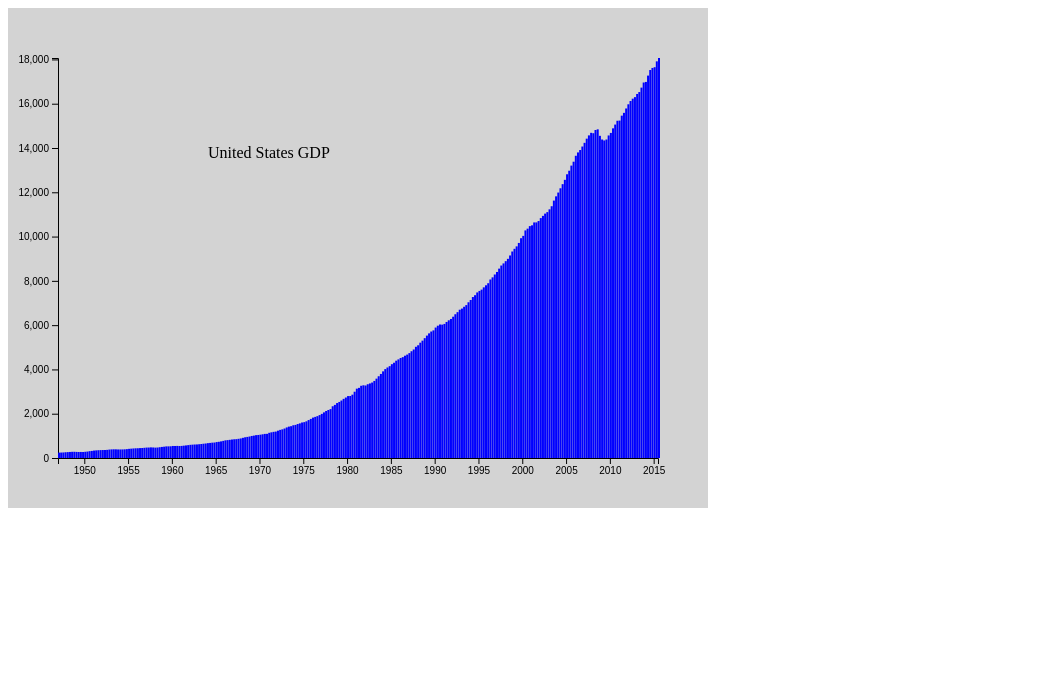
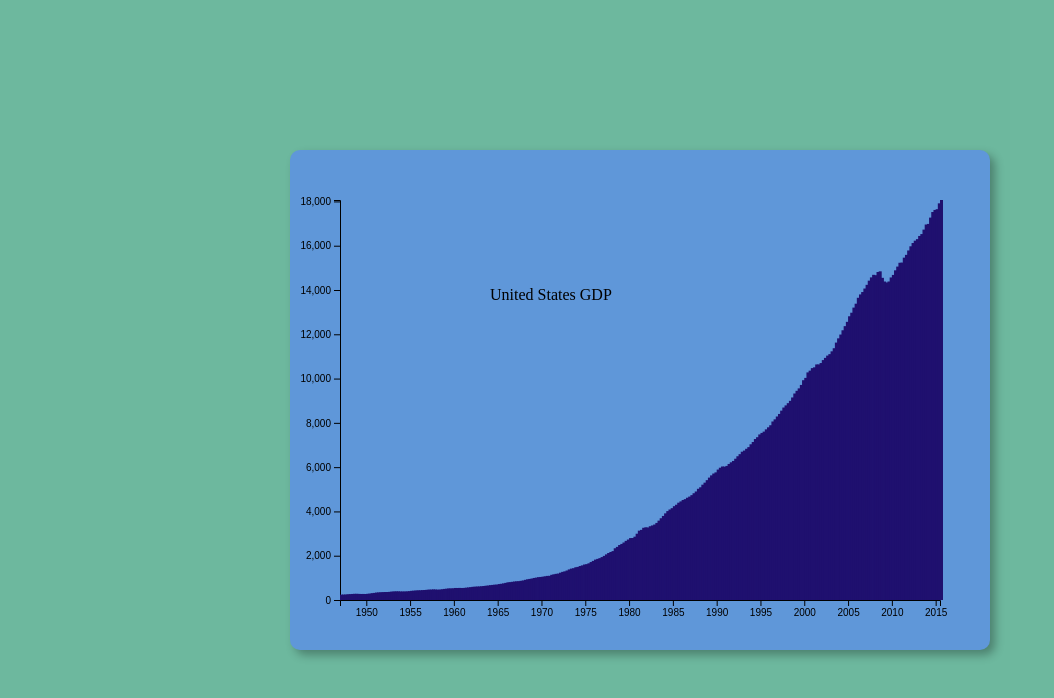
Before and after one commit to oliverdudman/freeCodeCamp-data-vis-projects, a website with bundled scripts: page visualize_data_with_a_bar_chart/index.html in a window 1280 px wide. Shown: the whole page, without its empty margins (0-1054 px from the left). Built offline with nearby package versions, Linux system fonts and the light colour scheme.

Commit message:
bc - styling improvements

```diff
--- a/visualize_data_with_a_bar_chart/js/src/main.js
+++ b/visualize_data_with_a_bar_chart/js/src/main.js
@@ -51,8 +51,7 @@ d3.json("./data/GDP-data.json")
          .attr("height", d => h - padding - yScale(d[1]))
          .attr("data-date", d => d[0])
          .attr("data-gdp", d => d[1])
-         .attr("width", 2)
-         .style("fill", "blue")
+         .attr("width", 3)
          .on("mousemove", d => {
            let tooltipW = parseInt(tooltip.style("width"));
            let chartW = parseInt(chart.style("width"));
--- a/visualize_data_with_a_bar_chart/scss/main.scss
+++ b/visualize_data_with_a_bar_chart/scss/main.scss
@@ -1,5 +1,20 @@
-svg {
-  background-color: lightgrey;
+html, body {
+  display: flex;
+  justify-content: center;
+  align-items: center;
+  width: 100%;
+  height: 100%;
+
+  margin: 0;
+
+  background-color: #6DB89E;
+}
+
+#chart {
+  border-radius: 10px;
+  box-shadow: 5px 5px 10px rgba(0,0,0,0.3);
+
+  background-color: #5F97D9;
 }
 
 #tooltip {
@@ -18,3 +33,11 @@ svg {
   transition: 0.4s opacity;
   pointer-events: none;
 }
+
+.bar {
+  fill: #1F106F;
+
+  &:hover {
+    fill: #BBA400;
+  }
+}
```
Also changed, not shown: visualize_data_with_a_bar_chart/css/main.css, visualize_data_with_a_bar_chart/js/build/main.js.
